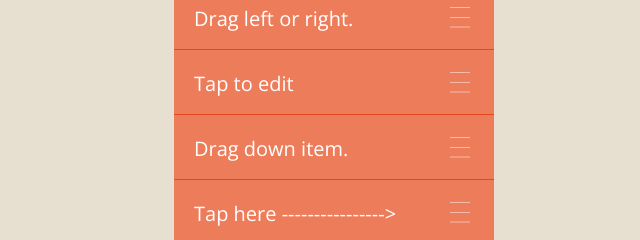
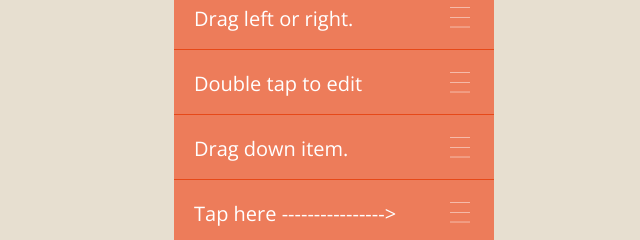
Before and after one commit to marcusSu381/EasyNote, a plain HTML site: page index.html in a window 1280 px wide. Shown: the part 147-387 px from the top of the page, 306-946 px from the left. Drawn offline with nearby package versions, Linux system fonts and the light colour scheme.

Commit message:
Update index.html
sup

```diff
--- a/index.html
+++ b/index.html
@@ -52,7 +52,7 @@
 					<div class="cube3"></div>
 				</div>
 				<div class="item" style="background-color: hsl(14, 80%, 64%);border-bottom-color: hsl(14, 80%, 50%);">
-					<input disabled="disabled" type="text" value="Tap to edit"/>
+					<input disabled="disabled" type="text" value="Double tap to edit"/>
 					<p class="option"><span class="icon-option"></span></p>
 				</div>
 			</div>
```
